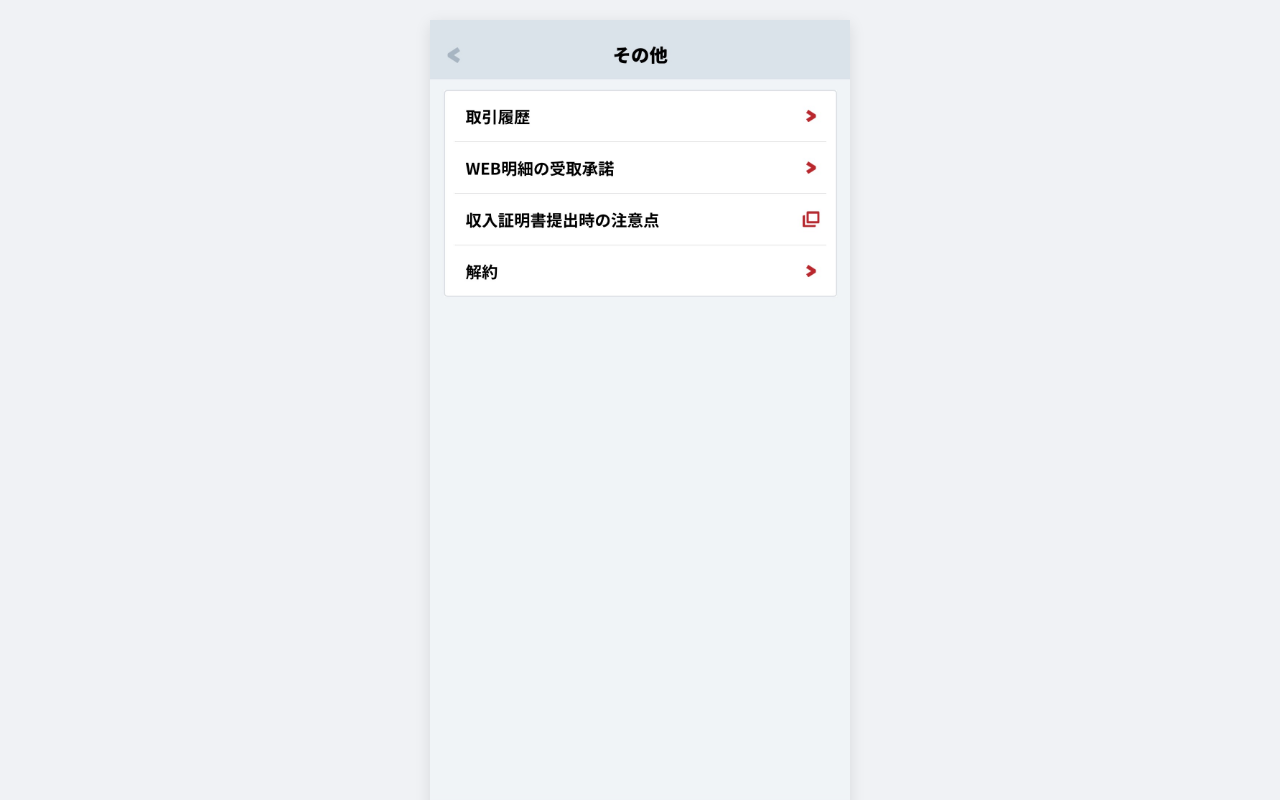
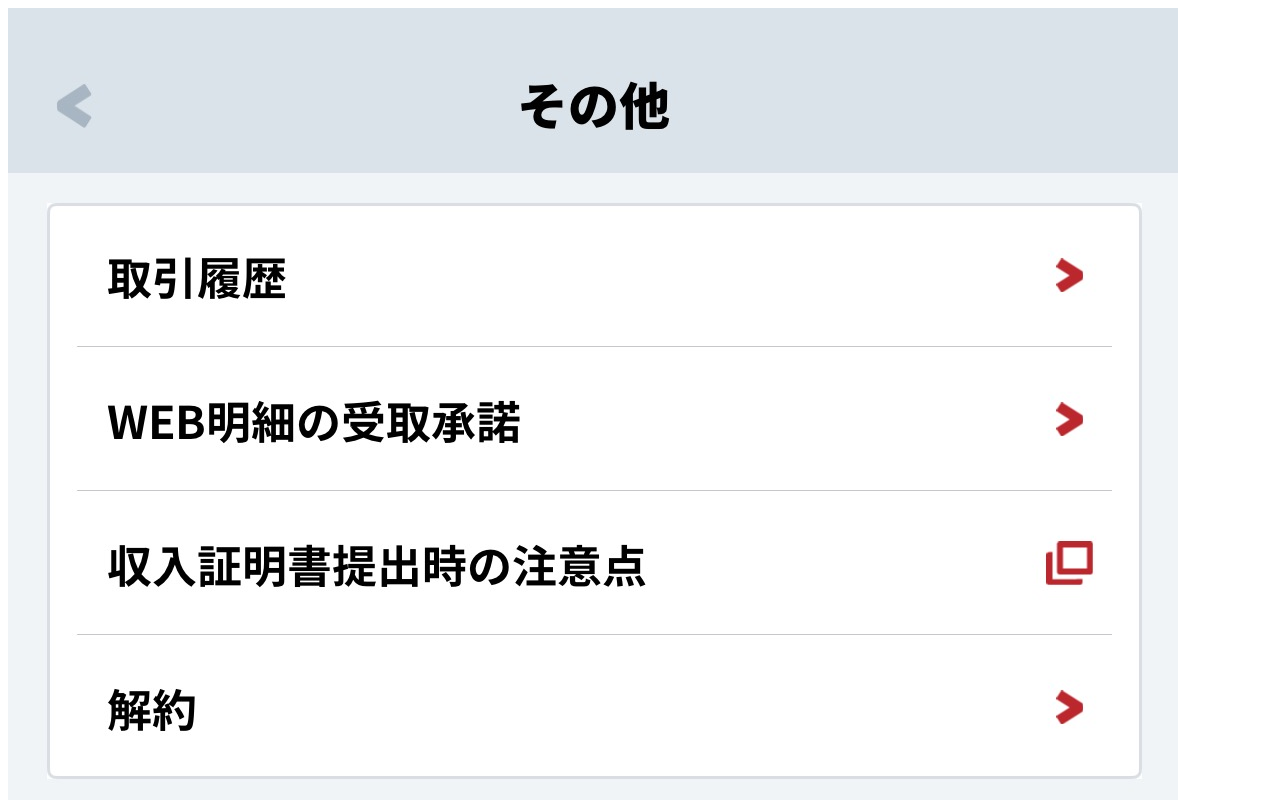
Before and after one commit to tkazu924orange-cloud/aiful2, a plain HTML site: page index.html in a window 1280 px wide. Shown: the top 800 px of the page. Drawn offline with Linux system fonts and the light colour scheme.

Commit message:
Change title and alt text in index.html
Updated the title and image alt text in index.html.

```diff
--- a/index.html
+++ b/index.html
@@ -3,31 +3,12 @@
 <head>
     <meta charset="UTF-8">
     <meta name="viewport" content="width=device-width, initial-scale=1.0">
-    <title>アプリの画像</title>
-    <style>
-        /* CSSもHTML内にまとめてしまいます */
-        body {
-            margin: 0;
-            padding: 0;
-            background-color: #f0f2f5; /* 背景色をグレーに */
-            display: flex;
-            justify-content: center;
-            align-items: flex-start;
-        }
-        .app-image {
-            width: 100%; /* 基本は画面幅いっぱいに */
-            max-width: 420px; /* ただし、最大でも420pxまで */
-            height: auto; /* 高さは自動調整 */
+    <title>画像の表示</title>
 
-            /* PCで見たときに中央寄せ＆影をつける */
-            margin-top: 20px;
-            box-shadow: 0 4px 15px rgba(0,0,0,0.1);
-        }
-    </style>
-</head>
+    </head>
 <body>
 
-    <img src="IMG_0418.jpg" alt="アプリのスクリーンショット" class="app-image">
+    <img src="IMG_0418.jpg" alt="表示したい画像">
 
 </body>
 </html>
```
